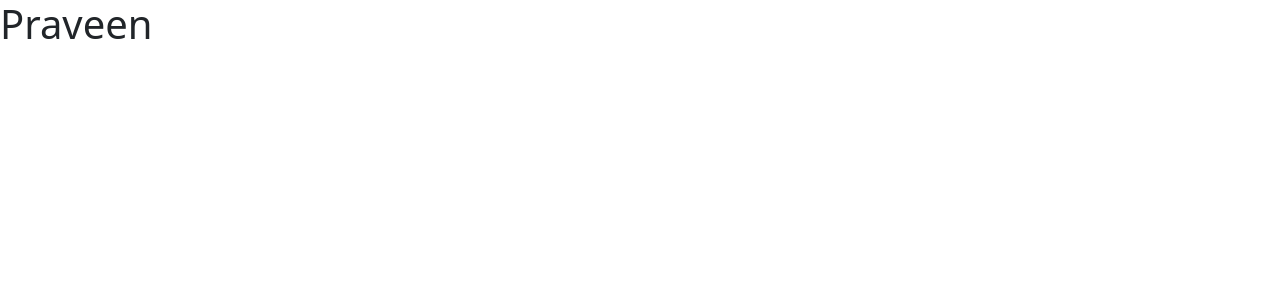
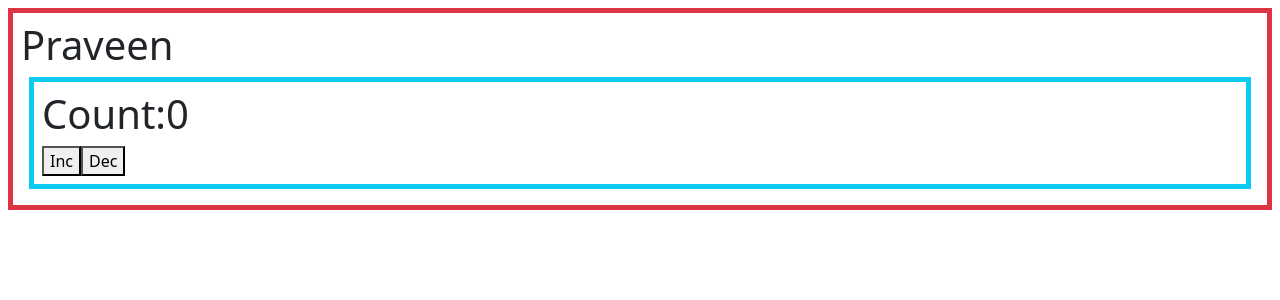
Before and after one commit to edupoly/rb56, a React (Vite) app: page / in a window 1280 px wide. Shown: the top 300 px of the page. Built offline with nearby package versions, Linux system fonts and the light colour scheme.

Commit message:
counter-state

```diff
--- a/src/App.jsx
+++ b/src/App.jsx
@@ -1,7 +1,9 @@
+import Counter from "./Counter";
 function App() {
   return (
-    <div>
+    <div className="border border-5 border-danger p-2 m-2">
       <h1>Praveen</h1>
+      <Counter></Counter>
     </div>
   );
 }
--- /dev/null
+++ b/src/Counter.jsx
@@ -0,0 +1,36 @@
+import { useState } from "react";
+
+function Counter() {
+  var [c, fn] = useState(0);
+  function inc() {
+    fn(c + 1);
+  } //action
+  function dec() {
+    // c=c-1
+    fn(c - 1);
+  }
+  return (
+    <div className="border border-5 border-info p-2 m-2">
+      {/* UI */}
+      <h1>Count:{c}</h1>
+      <button
+        onClick={() => {
+          inc();
+        }}
+      >
+        Inc
+      </button>
+      <button
+        onClick={() => {
+          dec();
+        }}
+      >
+        Dec
+      </button>
+    </div>
+  );
+}
+export default Counter;
+// 1. state
+// 2. actions
+// 3. UI
```
